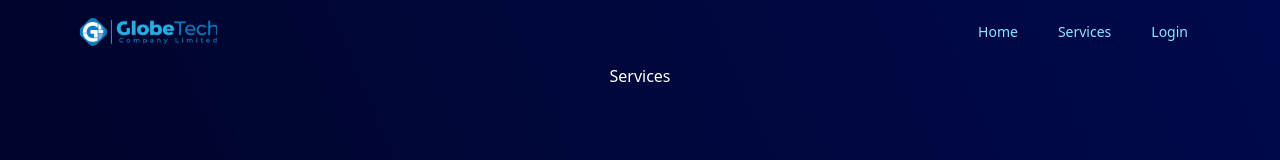
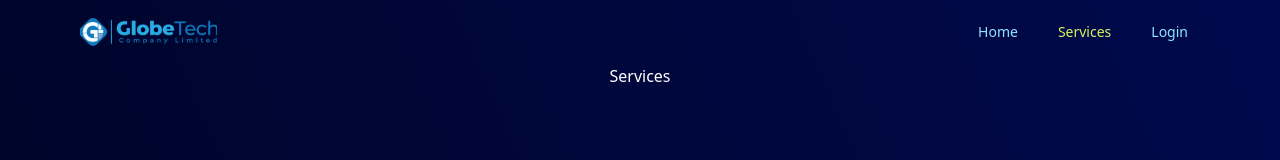
Before and after one commit to sajeeb-me/globetech, a React (Create React App) app: page /services in a window 1280 px wide. Shown: the top 160 px of the page. Built offline with nearby package versions, Linux system fonts and the light colour scheme.

Commit message:
set active link

```diff
--- a/src/components/Navbar.js
+++ b/src/components/Navbar.js
@@ -1,4 +1,4 @@
-import { Link } from 'react-router-dom'
+import { Link, NavLink } from 'react-router-dom'
 import Logo from '../assets/images/globetech-logo.png';
 import { Disclosure } from '@headlessui/react'
 import { MenuIcon, XIcon } from '@heroicons/react/outline'
@@ -34,14 +34,16 @@ function Navbar() {
                                 <div className="hidden sm:block">
                                     <div className="flex space-x-4">
                                         {navigation.map((item) => (
-                                            <Link
+                                            <NavLink
                                                 key={item.name}
                                                 to={item.to}
-                                                style={{ color: '#8FE5FF' }}
-                                                className='hover:bg-gray-700 px-3 py-2 rounded-md text-sm font-medium'
+                                                style={({ isActive }) =>
+                                                    isActive ? { color: '#D7F561' } : { color: '#8FE5FF' }
+                                                }
+                                                className='hover:underline px-3 py-2 rounded-md text-sm font-medium'
                                             >
                                                 {item.name}
-                                            </Link>
+                                            </NavLink>
                                         ))}
                                     </div>
                                 </div>
@@ -52,14 +54,16 @@ function Navbar() {
                     <Disclosure.Panel className="sm:hidden">
                         <div className="px-2 pt-2 pb-3 space-y-1">
                             {navigation.map((item) => (
-                                <Link
+                                <NavLink
                                     key={item.name}
                                     to={item.to}
-                                    style={{ color: '#8FE5FF' }}
+                                    style={({ isActive }) =>
+                                        isActive ? { color: '#D7F561' } : { color: '#8FE5FF' }
+                                    }
                                     className='block hover:bg-gray-700 px-3 py-2 rounded-md text-sm font-medium'
                                 >
                                     {item.name}
-                                </Link>
+                                </NavLink>
                             ))}
                         </div>
                     </Disclosure.Panel>
```
